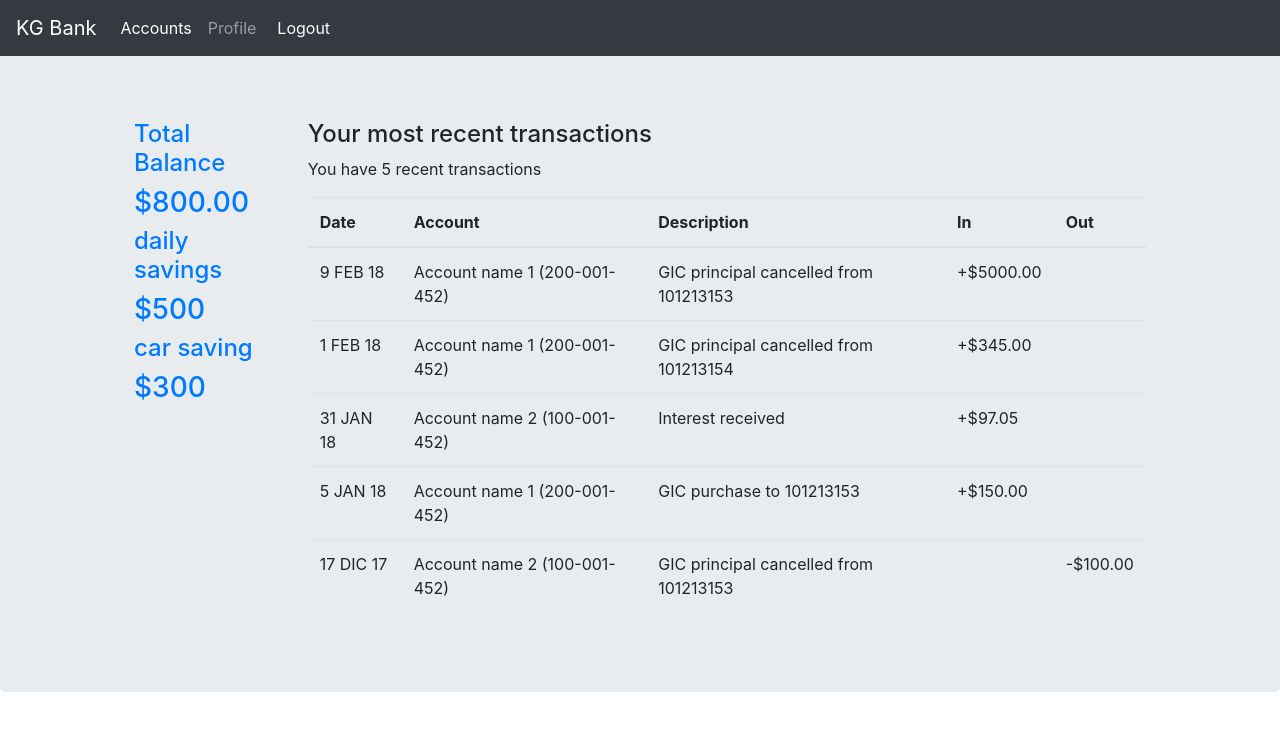
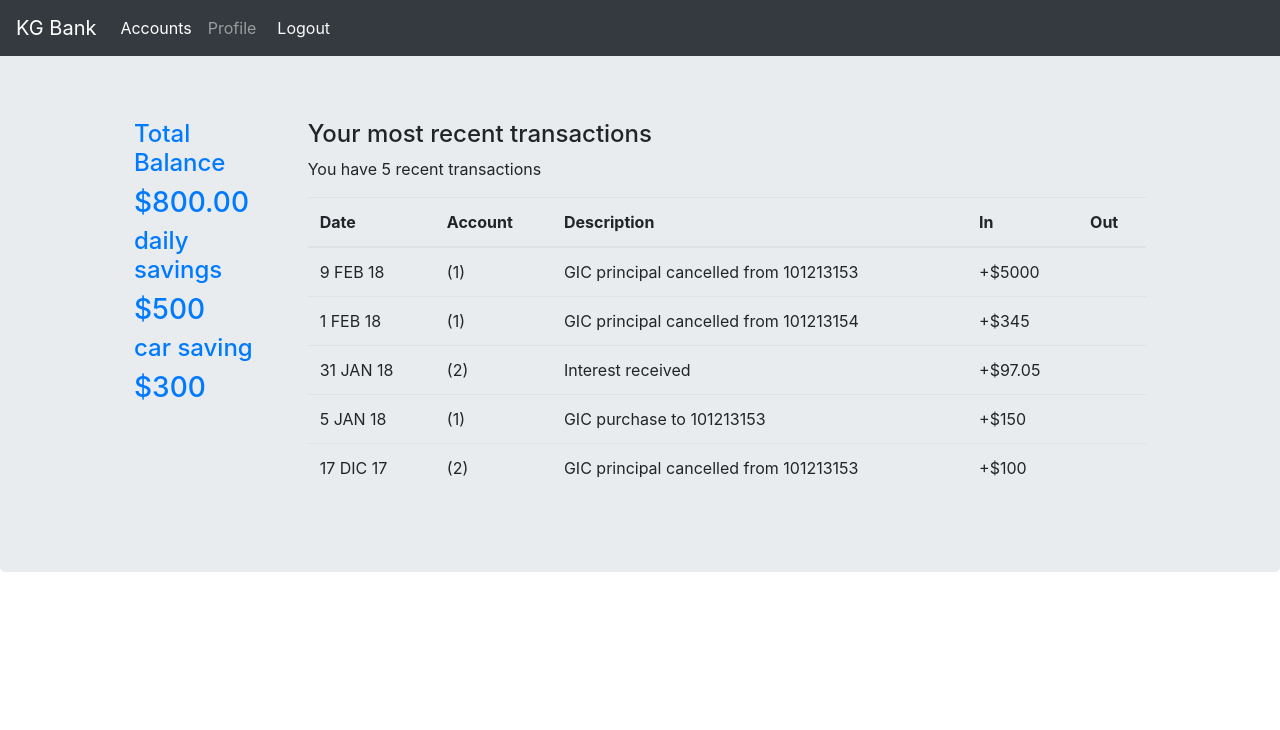
Before and after one commit to dnjavier/ng5-bank, an Angular app: page /main/accounts in a window 1280 px wide. Shown: the top 730 px of the page. Built offline with nearby package versions, Linux system fonts and the light colour scheme; sample sign-in values are in the browser's storage.

Commit message:
adds a model for transactions

```diff
--- a/src/app/dashboard/accounts/account-list/account-list.component.html
+++ b/src/app/dashboard/accounts/account-list/account-list.component.html
@@ -11,40 +11,12 @@
         </tr>
     </thead>
     <tbody>
-        <tr>
-            <td>9 FEB 18</td>
-            <td>Account name 1 (200-001-452)</td>
-            <td>GIC principal cancelled from 101213153</td>
-            <td>+$5000.00</td>
+        <tr *ngFor="let transaction of transactions">
+            <td>{{ transaction.date }}</td>
+            <td>({{ transaction.accFrom }})</td>
+            <td>{{ transaction.description }}</td>
+            <td>+${{ transaction.amount }}</td>
             <td></td>
-        </tr>
-        <tr>
-            <td>1 FEB 18</td>
-            <td>Account name 1 (200-001-452)</td>
-            <td>GIC principal cancelled from 101213154</td>
-            <td>+$345.00</td>
-            <td></td>
-        </tr>
-        <tr>
-            <td>31 JAN 18</td>
-            <td>Account name 2 (100-001-452)</td>
-            <td>Interest received</td>
-            <td>+$97.05</td>
-            <td></td>
-        </tr>
-        <tr>
-            <td>5 JAN 18</td>
-            <td>Account name 1 (200-001-452)</td>
-            <td>GIC purchase to 101213153</td>
-            <td>+$150.00</td>
-            <td></td>
-        </tr>
-        <tr>
-            <td>17 DIC 17</td>
-            <td>Account name 2 (100-001-452)</td>
-            <td>GIC principal cancelled from 101213153</td>
-            <td></td>
-            <td>-$100.00</td>
         </tr>
     </tbody>
 </table>
--- a/src/app/dashboard/accounts/account-list/account-list.component.ts
+++ b/src/app/dashboard/accounts/account-list/account-list.component.ts
@@ -1,5 +1,6 @@
 import { Component, OnInit } from '@angular/core';
 import { Router } from '@angular/router';
+import { ITransaction } from '../models/transaction.model';
 
 @Component({
   selector: 'ds-account-list',
@@ -8,6 +9,44 @@ import { Router } from '@angular/router';
 })
 export class AccountListComponent implements OnInit {
 
+  transactions: ITransaction[] = [
+    {
+      date: '9 FEB 18',
+      accFrom: 1,
+      accTo: 2,
+      amount: 5000.00,
+      description: 'GIC principal cancelled from 101213153'
+    },
+    {
+      date: '1 FEB 18',
+      accFrom: 1,
+      accTo: 2,
+      amount: 345.00,
+      description: 'GIC principal cancelled from 101213154'
+    },
+    {
+      date: '31 JAN 18',
+      accFrom: 2,
+      accTo: 1,
+      amount: 97.05,
+      description: 'Interest received'
+    },
+    {
+      date: '5 JAN 18',
+      accFrom: 1,
+      accTo: 2,
+      amount: 150.00,
+      description: 'GIC purchase to 101213153'
+    },
+    {
+      date: '17 DIC 17',
+      accFrom: 2,
+      accTo: 1,
+      amount: 100.00,
+      description: 'GIC principal cancelled from 101213153'
+    }
+  ];
+
   constructor(){ }
 
   ngOnInit() {
```
Also changed, not shown: src/app/dashboard/accounts/models/transaction.model.ts (added, +7 -0 lines).
